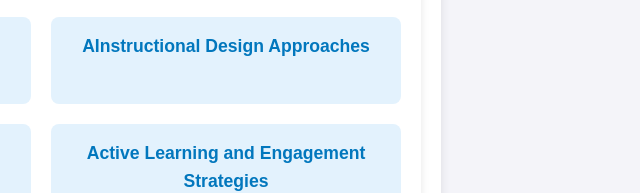
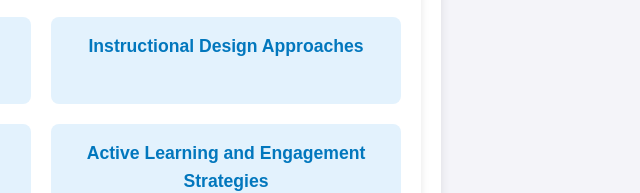
Before and after one commit to moayyadsaleh/ID-APP, a plain HTML site: page index.html in a window 1280 px wide. Shown: the part 339-532 px from the top of the page, 599-1239 px from the left. Drawn offline with Linux system fonts and the light colour scheme.

Commit message:
Proofread

```diff
--- a/index.html
+++ b/index.html
@@ -96,8 +96,8 @@
           Active Learning and Engagement Strategies
         </a>
         <a href="Instructional Design Approaches.html"
-          >AInstructional Design Approaches</a
-        >
+          >Instructional Design Approaches
+        </a>
         <a href="andragogy.html">Andragogy (Malcolm Knowles)</a>
         <a
           href="        Active Learning and Engagement Strategies.html
```
